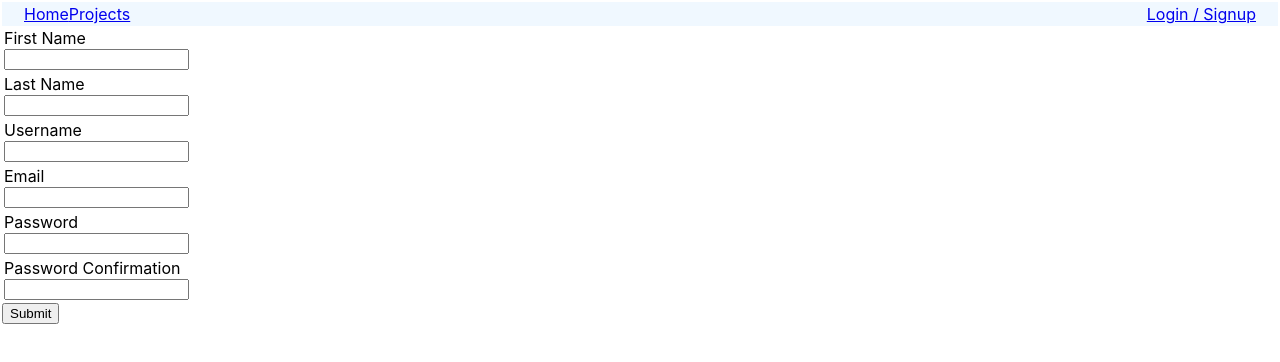
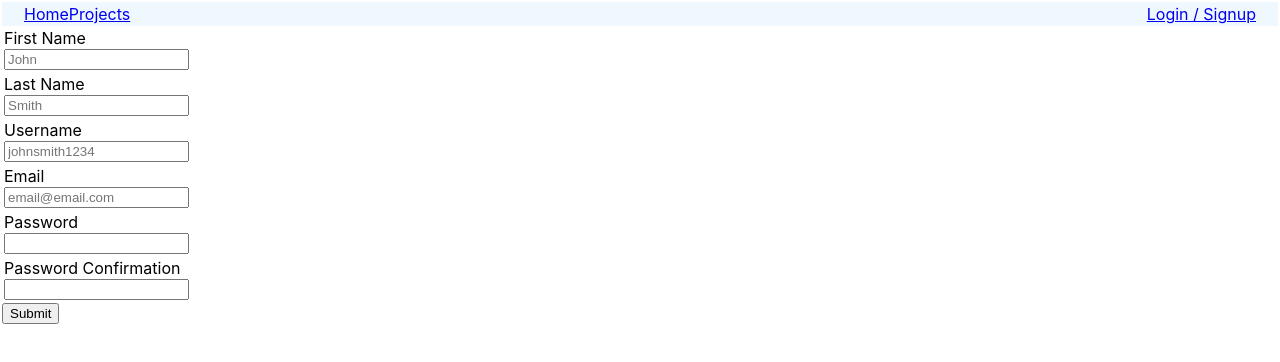
Before and after one commit to Naternelson/data-modeling-app, a React (Create React App) app in the folder frontend/: page /signup in a window 1280 px wide. Shown: the top 362 px of the page. Built offline with nearby package versions, Linux system fonts and the light colour scheme.

Commit message:
Format For Request function

```diff
--- a/frontend/src/components/form-components/Input.js
+++ b/frontend/src/components/form-components/Input.js
@@ -1,11 +1,11 @@
 import {toTitleCase } from '../../utilities/utilities'
 import Datalist from './Datalist'
 const  InputGroup = props => {
-    let  {type, id, name, label, changeFunc, classInput, value, hasLabel, errorMessage, options} = props
+    let  {type, id, name, label, onChange, onBlur, classInput, value, hasLabel, errorMessage, options, placeholder} = props
     const anon = ()=>{}
     const listId = !options || options?.count === 0 ? "" :(id || name) + "List"
     console.log(!!options, options?.count !== 0, listId)
-    changeFunc = changeFunc || anon
+    onChange = onChange || anon
     type = type || "text"
     hasLabel =  hasLabel !== false
 
@@ -14,7 +14,7 @@ const  InputGroup = props => {
     const classValue = classInput.join(" ")
 
     const labelValue = hasLabel ? <label htmlFor={id || name}>{label || toTitleCase(name)}</label> : ""
-    const inputValue = <input type={type} id={id || name} name={name || id} onChange={changeFunc} value={value} list={listId}/>
+    const inputValue = <input type={type} id={id || name} name={name || id} onBlur={onBlur} onChange={onChange} placeholder={placeholder} value={value} list={listId}/>
     const errorValue = errorMessage ? <p className="error-input">{errorMessage}</p> : ""
 
    return  <div className={classValue} >
--- a/frontend/src/components/routes/Redirects.js
+++ b/frontend/src/components/routes/Redirects.js
@@ -8,6 +8,12 @@ export const IsLoggedIn = () => {
 export const RedirectIfLoggedOut = (props) => {
     const isLoggedIn = IsLoggedIn()
     const to = props?.to || '/'
+    if(!isLoggedIn) return <Redirect to={to}/>
+    return false
+}
+export const RedirectIfLoggedIn = (props) => {
+    const isLoggedIn = IsLoggedIn()
+    const to = props?.to || '/'
     if(isLoggedIn) return <Redirect to={to}/>
     return false
 }
--- a/frontend/src/components/user/signup/Signup.js
+++ b/frontend/src/components/user/signup/Signup.js
@@ -1,7 +1,7 @@
 import { useDispatch, useSelector } from 'react-redux'
 import {loginUser} from '../../../store/auth'
 import Form, {Input} from "../../form-components/Form";
-import { RedirectIfLoggedOut, IsLoggedIn } from '../../routes/Redirects';
+import { RedirectIfLoggedIn} from '../../routes/Redirects';
 // function Signup() {
 //     // const dispatch = useDispatch()
 //     const submitEvent = (e) => {
@@ -23,11 +23,11 @@ import { RedirectIfLoggedOut, IsLoggedIn } from '../../routes/Redirects';
 //     </div>
 // }
 const Signup = () => {
-    return RedirectIfLoggedOut() || <Form>
-        <Input name={"firstName"}/>
-        <Input name={"lastName"}/>
-        <Input name={"username"}/>
-        <Input name={"email"} type={"email"}/>
+    return RedirectIfLoggedIn() || <Form>
+        <Input name={"firstName"} placeholder={"John"}/>
+        <Input name={"lastName"} placeholder={"Smith"}/>
+        <Input name={"username"} placeholder={"johnsmith1234"}/>
+        <Input name={"email"} type={"email"} placeholder={"email@email.com"}/>
         <Input name={"password"} type={"password"}/>
         <Input name={"passwordConfirmation"} type={"password"}/>
         <button type="submit" className={"btn-flat"}>Submit</button>
--- /dev/null
+++ b/frontend/src/utilities/api-data.js
@@ -0,0 +1,38 @@
+export const formatForRequest = obj => {
+    const data = {
+        ok: false,
+        data: {}
+    }
+
+    const getFiltered = value => {
+        const toObj = arr => {
+            const obj = {}
+            for(let i of arr){
+                const [key, value] = i
+                obj[key] = value
+            }
+        }
+        const asArray = Object.entries(obj[value])
+        const filtered = asArray.filter(([,value]) => value !== "" || value !== null || value !== undefined )
+
+        const asObject = toObj(asArray)
+        const filteredObject = toObj(filtered)
+        return {asArray, filtered, asObject, filteredObject}
+    }
+
+    if(obj.required){
+        const {asArray, filtered} = getFiltered(obj.required)
+        if(asArray.count !== filtered.count) return data
+        data.data = {...data.data, ...obj.required}
+    }
+    if(obj.optional){
+        const {filteredObject} = getFiltered(obj.optional)
+        data.data = {...data.data, ...filteredObject}
+    }
+    if(!obj.required && !obj.optional){
+        const {filteredObject} = getFiltered(obj)
+        data.data = {...data.data, ...filteredObject}
+    }
+    data.ok = true
+    return data
+}
--- a/frontend/src/utilities/utilities.js
+++ b/frontend/src/utilities/utilities.js
@@ -1,4 +1,5 @@
 import {capitalize, toTitleCase } from './capitalize'
 import {toJSX} from './jsx-utilities'
 import { unless } from './boolean'
-export {capitalize, toTitleCase, toJSX, unless}
+import { formatForRequest } from './api-data'
+export {capitalize, toTitleCase, toJSX, unless, formatForRequest}
```
